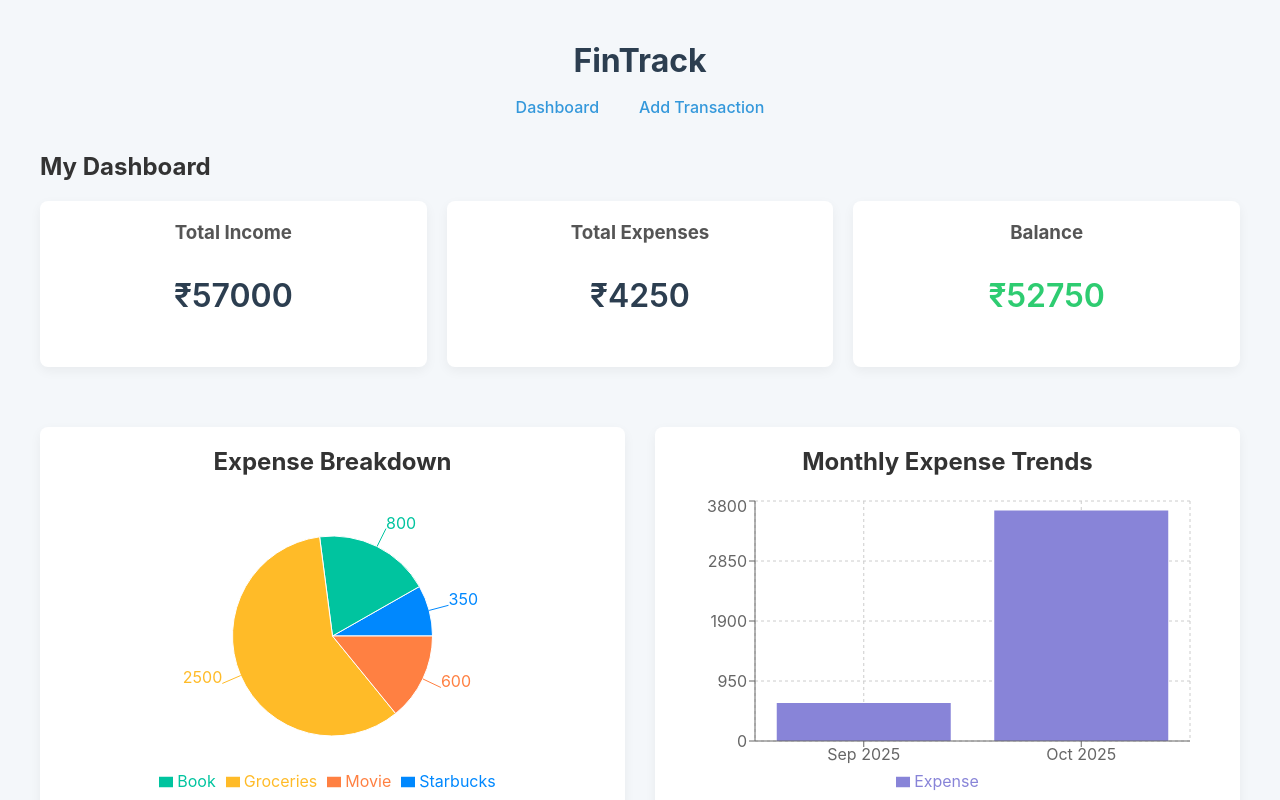
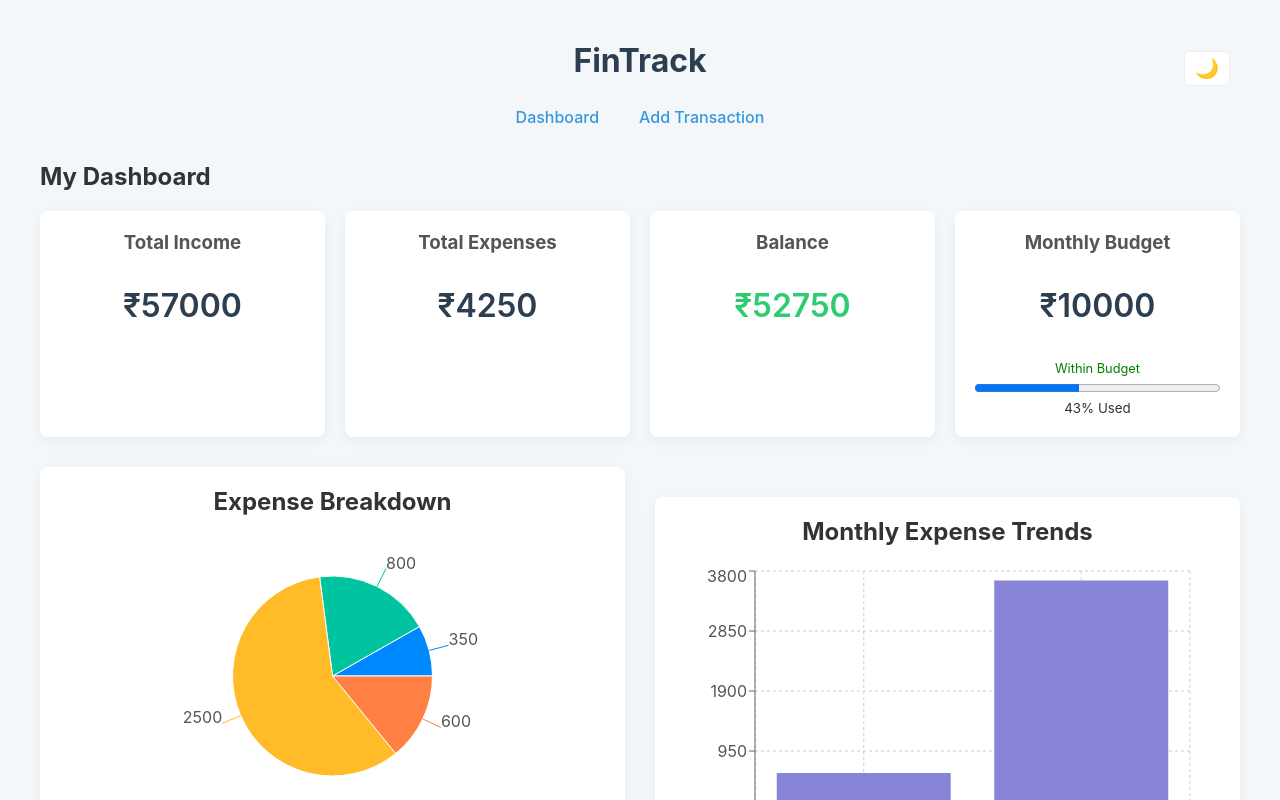
Before and after one commit to nileshgorde04/FinTrack, a React (Vite) app: page / in a window 1280 px wide. Shown: the top 800 px of the page. Built offline with nearby package versions, Linux system fonts and the light colour scheme.

Commit message:
feat dark mode

```diff
--- a/src/App.css
+++ b/src/App.css
@@ -230,3 +230,274 @@ body {
 .chart-container {
   height: 100%;
 }
+
+/* NEW: CSS Variables for theming */
+:root {
+  --bg-color: #f4f7fa;
+  --card-bg-color: #ffffff;
+  --text-color: #333;
+  --text-color-light: #555;
+  --border-color: #eee;
+  --header-color: #2c3e50;
+  --link-color: #3498db;
+  --link-hover-bg: #ecf0f1;
+}
+
+[data-theme="dark"] {
+  --bg-color: #1a1a2e;
+  --card-bg-color: #16213e;
+  --text-color: #e0e0e0;
+  --text-color-light: #b0b0b0;
+  --border-color: #2a3b5f;
+  --header-color: #e0e0e0;
+  --link-color: #0f4c75;
+  --link-hover-bg: #1b263b;
+}
+
+/* --- End of New Variables --- */
+
+
+body {
+  font-family: -apple-system, BlinkMacSystemFont, 'Segoe UI', Roboto, Helvetica, Arial, sans-serif;
+  /* UPDATED: Use variables */
+  background-color: var(--bg-color);
+  margin: 0;
+  padding: 0;
+  color: var(--text-color);
+  transition: background-color 0.2s, color 0.2s; /* Smooth transition */
+}
+
+.app-container {
+  max-width: 1200px;
+  margin: 0 auto;
+  padding: 20px;
+}
+
+.app-header {
+  text-align: center;
+  /* UPDATED: Use variable */
+  color: var(--header-color);
+  margin-bottom: 20px;
+  position: relative; /* For positioning the toggle */
+}
+
+/* NEW: Theme Toggle Button Style */
+.theme-toggle {
+  position: absolute;
+  top: 10px;
+  right: 10px;
+  background: var(--card-bg-color);
+  border: 1px solid var(--border-color);
+  border-radius: 5px;
+  padding: 5px 10px;
+  font-size: 1.2em;
+  cursor: pointer;
+}
+/* --- End of New Button Style --- */
+
+
+.summary-cards {
+  display: flex;
+  justify-content: space-around;
+  gap: 20px;
+  margin-bottom: 30px;
+}
+
+.card {
+  /* UPDATED: Use variables */
+  background-color: var(--card-bg-color);
+  padding: 20px;
+  border-radius: 8px;
+  box-shadow: 0 4px 12px rgba(0, 0, 0, 0.05);
+  flex-basis: 30%;
+  text-align: center;
+  transition: background-color 0.2s;
+}
+
+.card h3 {
+  margin-top: 0;
+  /* UPDATED: Use variable */
+  color: var(--text-color-light);
+}
+
+.card p {
+  font-size: 2em;
+  font-weight: 600;
+  /* UPDATED: Use variable */
+  color: var(--header-color);
+}
+
+/* ... (after the .card p rule) ... */
+
+/*content*/
+.content-wrapper {
+  display: flex;
+  gap: 30px;
+}
+
+.add-transaction, .transaction-list, .chart-container {
+  /* UPDATED: Use variables */
+  background-color: var(--card-bg-color);
+  padding: 20px;
+  border-radius: 8px;
+  box-shadow: 0 4px 12px rgba(0, 0, 0, 0.05);
+  flex: 1;
+  transition: background-color 0.2s;
+}
+
+.add-transaction form {
+  display: flex;
+  flex-direction: column;
+  gap: 15px;
+}
+
+.add-transaction input[type="text"],
+.add-transaction input[type="number"],
+.add-transaction input[type="date"] {
+  padding: 10px;
+  /* UPDATED: Use variables */
+  border: 1px solid var(--border-color);
+  background-color: var(--bg-color);
+  color: var(--text-color);
+  border-radius: 4px;
+  width: calc(100% - 20px); /* Account for padding */
+}
+
+.add-transaction button {
+  padding: 10px;
+  background-color: #3498db;
+  color: white;
+  border: none;
+  border-radius: 4px;
+  cursor: pointer;
+  font-size: 1em;
+}
+
+.add-transaction button:hover {
+  background-color: #2980b9;
+}
+
+
+.transaction-list ul {
+  list-style-type: none;
+  padding: 0;
+}
+
+.transaction-list li {
+  display: flex;
+  justify-content: space-between;
+  padding: 10px;
+  /* UPDATED: Use variable */
+  border-bottom: 1px solid var(--border-color);
+  align-items: center; /* Vertically center items */
+}
+
+.transaction-list li span:last-child {
+  font-weight: 600;
+  color: #e74c3c;
+}
+
+.transaction-list li span.income {
+  color: #2ecc71;
+}
+
+.app-header nav {
+  display: flex;
+  justify-content: center;
+  gap: 20px;
+  margin-top: 10px; /* Added some space */
+  margin-bottom: 30px;
+}
+
+.app-header nav a {
+  text-decoration: none;
+  /* UPDATED: Use variable */
+  color: var(--link-color);
+  font-weight: 500;
+  padding: 5px 10px;
+  border-radius: 5px;
+  transition: all 0.2s;
+}
+
+.app-header nav a:hover {
+  /* UPDATED: Use variable */
+  background-color: var(--link-hover-bg);
+}
+
+.chart-container {
+  margin-top: 0; /* Removed margin-top, as wrapper handles it */
+  height: 100%;
+}
+
+.chart-container h2 {
+  text-align: center;
+  margin-top: 0;
+}
+
+/* Make AddTransaction component full width when on its own page */
+.add-transaction {
+  max-width: 600px;
+  margin: 0 auto;
+}
+
+/* Style for the transaction info (description + date) */
+.transaction-info {
+  display: flex;
+  flex-direction: column;
+}
+
+.transaction-date {
+  font-size: 0.8em;
+  /* UPDATED: Use variable */
+  color: var(--text-color-light);
+}
+
+/* Make the radio buttons line up better */
+.radio-group {
+  display: flex;
+  gap: 15px;
+  align-items: center;
+}
+
+/* Transaction details wrapper */
+.transaction-details {
+  display: flex;
+  align-items: center;
+  gap: 10px;
+}
+
+.delete-btn {
+  background-color: #e74c3c;
+  color: white;
+  border: none;
+  border-radius: 4px;
+  cursor: pointer;
+  font-size: 0.8em;
+  font-weight: bold;
+  padding: 2px 6px;
+  line-height: 1;
+}
+
+.delete-btn:hover {
+  background-color: #c0392b;
+}
+
+/* Wrapper for charts */
+.charts-wrapper {
+  display: grid;
+  grid-template-columns: 1fr; /* Default to 1 column on mobile */
+  gap: 30px;
+  margin-top: 30px;
+}
+
+/* On screens wider than 768px, show 2 columns */
+@media (min-width: 768px) {
+  .charts-wrapper {
+    grid-template-columns: 1fr 1fr;
+  }
+}
+
+/* Fix for Recharts text color in dark mode */
+.recharts-text {
+  fill: var(--text-color-light);
+}
--- a/src/App.jsx
+++ b/src/App.jsx
@@ -1,16 +1,14 @@
-import React, { useState } from 'react';
+import React, { useState, useEffect } from 'react'; // NEW: Import useEffect
 import { BrowserRouter, Routes, Route } from 'react-router-dom';
 import './App.css';
 
-// Import Pages and Layout
 import Layout from './components/Layout';
 import DashboardPage from './pages/DashboardPage';
 import AddTransaction from './components/AddTransaction';
 
 function App() {
-  // --- State Management ---
-  // NEW: Added 'date' property to initial state
   const [transactions, setTransactions] = useState([
+    // ... (your existing transactions)
     { id: 1, description: 'Salary', amount: 50000, type: 'income', date: '2025-10-01' },
     { id: 2, description: 'Starbucks', amount: 350, type: 'expense', date: '2025-10-02' },
     { id: 3, description: 'Book', amount: 800, type: 'expense', date: '2025-10-03' },
@@ -18,32 +16,45 @@ function App() {
     { id: 5, description: 'Freelance', amount: 7000, type: 'income', date: '2025-09-28' },
     { id: 6, description: 'Movie', amount: 600, type: 'expense', date: '2025-09-25' },
   ]);
+  const [budget, setBudget] = useState(10000);
+
+  // NEW: Theme state
+  const [theme, setTheme] = useState('light');
+
+  // NEW: Toggle theme function
+  const toggleTheme = () => {
+    setTheme(theme === 'light' ? 'dark' : 'light');
+  };
+
+  // NEW: Effect to update the data-theme attribute on the body
+  useEffect(() => {
+    document.body.setAttribute('data-theme', theme);
+  }, [theme]);
+
 
   const handleAddTransaction = (newTransaction) => {
-    // This function already works, as newTransaction now contains the date
     setTransactions([newTransaction, ...transactions]);
   };
-
   const handleDeleteTransaction = (id) => {
     setTransactions(transactions.filter((tx) => tx.id !== id));
   };
 
-  // --- Routing Setup ---
   return (
     <BrowserRouter>
       <Routes>
-        <Route path="/" element={<Layout />}>
+        {/* NEW: Pass theme state and toggle function to Layout */}
+        <Route path="/" element={<Layout theme={theme} toggleTheme={toggleTheme} />}>
 
           <Route
             index
             element={
               <DashboardPage
                 transactions={transactions}
+                budget={budget}
                 onDeleteTransaction={handleDeleteTransaction}
               />
             }
           />
-
           <Route
             path="add"
             element={<AddTransaction onAddTransaction={handleAddTransaction} />}
--- a/src/components/Dashboard.jsx
+++ b/src/components/Dashboard.jsx
@@ -1,9 +1,8 @@
 import React from 'react';
 
-// Accept the transactions list as a prop
-function Dashboard({ transactions }) {
+// NEW: Accept 'budget' prop
+function Dashboard({ transactions, budget }) {
 
-  // Calculate totals
   const totalIncome = transactions
     .filter(tx => tx.type === 'income')
     .reduce((acc, tx) => acc + tx.amount, 0);
@@ -13,6 +12,10 @@ function Dashboard({ transactions }) {
     .reduce((acc, tx) => acc + tx.amount, 0);
 
   const balance = totalIncome - totalExpenses;
+
+  // NEW: Calculate budget status
+  const isOverBudget = totalExpenses > budget;
+  const progress = Math.min((totalExpenses / budget) * 100, 100); // Cap at 100% for the bar
 
   return (
     <div className="dashboard">
@@ -28,11 +31,25 @@ function Dashboard({ transactions }) {
         </div>
         <div className="card">
           <h3>Balance</h3>
-          {/* Change text color based on balance */}
           <p style={{ color: balance >= 0 ? '#2ecc71' : '#e74c3c' }}>
             ₹{balance}
           </p>
         </div>
+
+        {/* NEW: Budget Goal Card */}
+        <div className="card budget-card">
+          <h3>Monthly Budget</h3>
+          <p>₹{budget}</p>
+          <div className="budget-info">
+            <span style={{ color: isOverBudget ? 'red' : 'green', fontSize: '0.8em' }}>
+              {isOverBudget ? 'Over Budget!' : 'Within Budget'}
+            </span>
+            {/* Simple HTML5 Progress Bar */}
+            <progress value={progress} max="100" style={{ width: '100%' }}></progress>
+            <small>{Math.round(progress)}% Used</small>
+          </div>
+        </div>
+
       </div>
     </div>
   );
--- a/src/components/Layout.jsx
+++ b/src/components/Layout.jsx
@@ -1,19 +1,24 @@
 import React from 'react';
-// Import Link and Outlet for navigation
 import { Link, Outlet } from 'react-router-dom';
 
-function Layout() {
+// NEW: Accept theme and toggleTheme as props
+function Layout({ theme, toggleTheme }) {
   return (
     <div className="app-container">
       <header className="app-header">
         <h1>FinTrack</h1>
+
+        {/* NEW: Theme Toggle Button */}
+        <button className="theme-toggle" onClick={toggleTheme}>
+          {theme === 'light' ? '🌙' : '☀️'}
+        </button>
+
         <nav>
           <Link to="/">Dashboard</Link>
           <Link to="/add">Add Transaction</Link>
         </nav>
       </header>
       <main className="app-main">
-        {/* Outlet is where the active page will be rendered */}
         <Outlet />
       </main>
     </div>
--- a/src/pages/DashboardPage.jsx
+++ b/src/pages/DashboardPage.jsx
@@ -1,24 +1,21 @@
 import React from 'react';
 import Dashboard from '../components/Dashboard';
 import ExpenseChart from '../components/ExpenseChart';
-import MonthlyExpenseChart from '../components/MonthlyExpenseChart'; // NEW: Import the bar chart
+import MonthlyExpenseChart from '../components/MonthlyExpenseChart';
 import TransactionList from '../components/TransactionList';
 
-function DashboardPage({ transactions, onDeleteTransaction }) {
+// NEW: Accept 'budget' prop
+function DashboardPage({ transactions, budget, onDeleteTransaction }) {
   return (
     <div className="dashboard-page">
-      {/* Card Summaries */}
-      <Dashboard transactions={transactions} />
+      {/* NEW: Pass 'budget' to Dashboard */}
+      <Dashboard transactions={transactions} budget={budget} />
 
-      {/* NEW: Wrapper for the two charts */}
       <div className="charts-wrapper">
-        {/* Pie Chart */}
         <ExpenseChart transactions={transactions} />
-        {/* Bar Chart */}
         <MonthlyExpenseChart transactions={transactions} />
       </div>
 
-      {/* Transaction List */}
       <div style={{ marginTop: '30px' }}>
         <TransactionList
           transactions={transactions}
```
